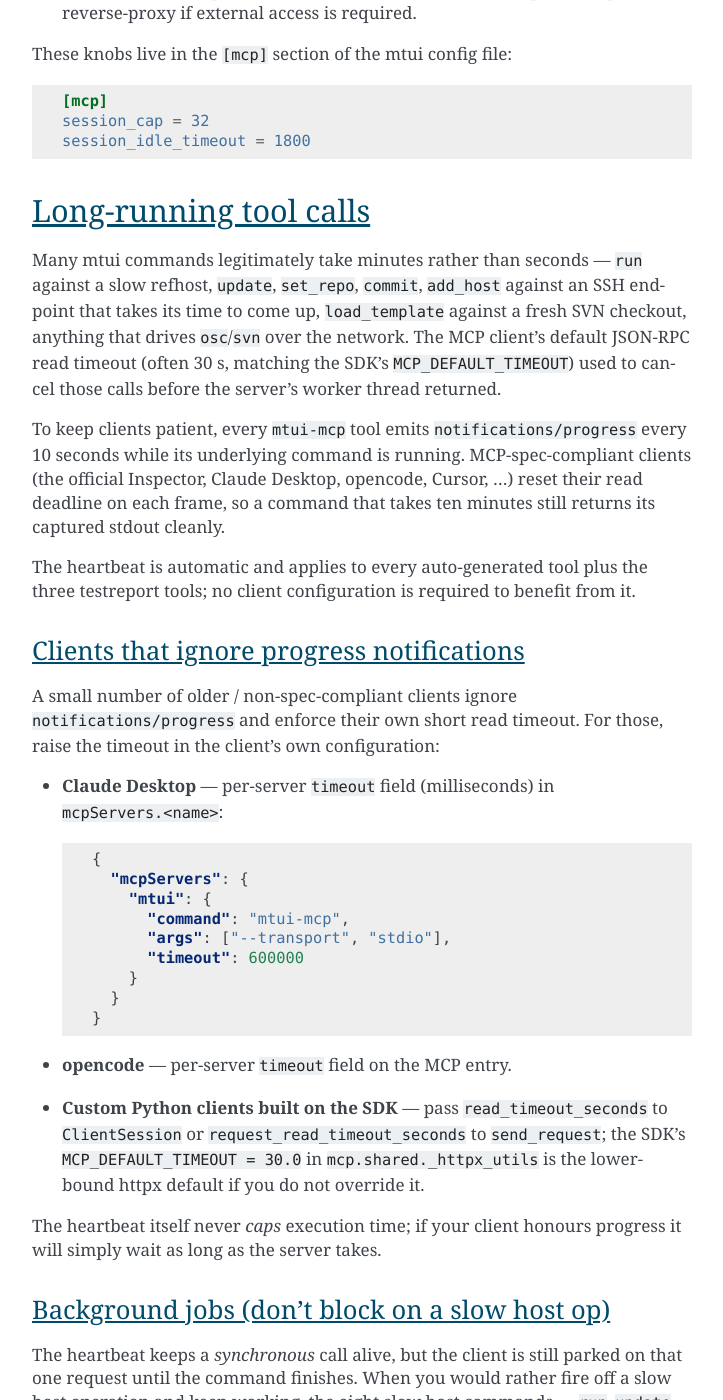
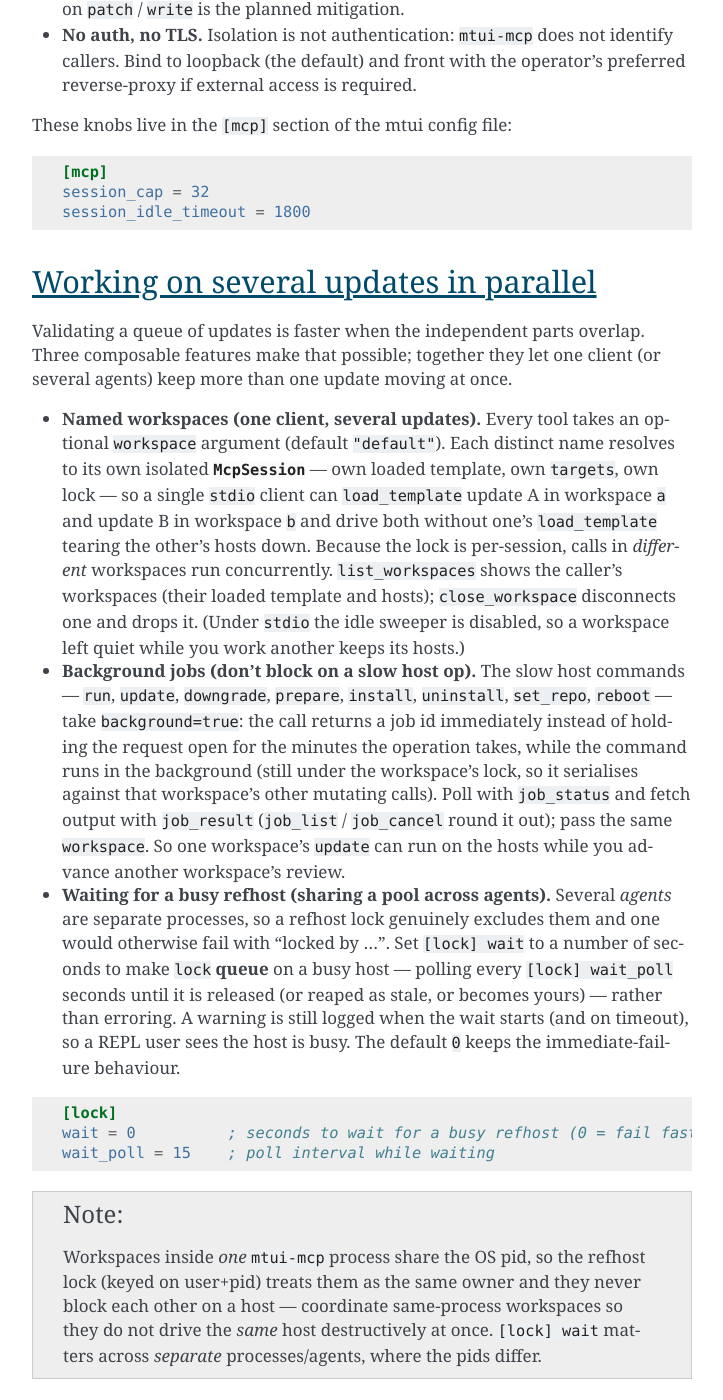
Before and after one commit to openSUSE/mtui, a Sphinx documentation site: the page built from Documentation/mcp.rst, in a window 1280 px wide and 1400 px high, scrolled down 9251 px. Shown: the whole window, without its empty margins (388-1111 px from the left). Built offline with Sphinx 7.4.7, drawn with Linux system fonts in a browser that asks for light colours; some of the changed text lies outside the part shown.

Commit message:
docs(mcp): document parallel-update workflow (workspaces, background jobs, lock wait)
New "Working on several updates in parallel" section covering the workspace
argument + list/close_workspace tools, the background=true slow-op flag +
job_status/job_result/job_list/job_cancel, and the [lock] wait/wait_poll
options, with the same-pid caveat for workspaces inside one process. Synopsis
updated to mention named workspaces.

```diff
--- a/Documentation/mcp.rst
+++ b/Documentation/mcp.rst
@@ -19,12 +19,14 @@ replace the REPL's ``$EDITOR``-based ``edit`` flow, with
 the checkout (build-check and install logs, ``source.diff``, …).
 
 Session state is isolated per client. Under ``stdio`` one process
-serves one client, so there is exactly one ``Config`` / loaded test
-report / set of connected hosts. Under ``http`` each connected client
-gets its **own** isolated session — its own ``metadata`` and
-``targets`` — so concurrent clients never see each other's loaded
-template or hosts (see :ref:`mcp-concurrency`). Clients load their own
-state at runtime via the ``load_template`` and ``add_host`` tools.
+serves one client; under ``http`` each connected client gets its
+**own** isolated session — its own ``metadata`` and ``targets`` — so
+concurrent clients never see each other's loaded template or hosts
+(see :ref:`mcp-concurrency`). Either way a single client can hold
+several **named workspaces** (the ``workspace`` argument on every tool),
+each an independent loaded template + set of hosts, to drive more than
+one update at once (see :ref:`mcp-parallel-updates`). Clients load their
+own state at runtime via the ``load_template`` and ``add_host`` tools.
 
 .. _Model Context Protocol: https://modelcontextprotocol.io
 
@@ -452,6 +454,64 @@ These knobs live in the ``[mcp]`` section of the mtui config file:
     session_idle_timeout = 1800
 
 
+.. _mcp-parallel-updates:
+
+Working on several updates in parallel
+======================================
+
+Validating a queue of updates is faster when the independent parts overlap.
+Three composable features make that possible; together they let one client
+(or several agents) keep more than one update moving at once.
+
+* **Named workspaces (one client, several updates).** Every tool takes an
+  optional ``workspace`` argument (default ``"default"``). Each distinct
+  name resolves to its own isolated :class:`McpSession` — own loaded
+  template, own ``targets``, own lock — so a single ``stdio`` client can
+  ``load_template`` update A in workspace ``a`` and update B in workspace
+  ``b`` and drive both without one's ``load_template`` tearing the other's
+  hosts down. Because the lock is per-session, calls in *different*
+  workspaces run concurrently. ``list_workspaces`` shows the caller's
+  workspaces (their loaded template and hosts); ``close_workspace``
+  disconnects one and drops it. (Under ``stdio`` the idle sweeper is
+  disabled, so a workspace left quiet while you work another keeps its
+  hosts.)
+
+* **Background jobs (don't block on a slow host op).** The slow host
+  commands — ``run``, ``update``, ``downgrade``, ``prepare``, ``install``,
+  ``uninstall``, ``set_repo``, ``reboot`` — take ``background=true``: the
+  call returns a job id immediately instead of holding the request open for
+  the minutes the operation takes, while the command runs in the
+  background (still under the workspace's lock, so it serialises against
+  that workspace's other mutating calls). Poll with ``job_status`` and
+  fetch output with ``job_result`` (``job_list`` / ``job_cancel`` round it
+  out); pass the same ``workspace``. So one workspace's ``update`` can run
+  on the hosts while you advance another workspace's review.
+
+* **Waiting for a busy refhost (sharing a pool across agents).** Several
+  *agents* are separate processes, so a refhost lock genuinely excludes
+  them and one would otherwise fail with "locked by …". Set ``[lock] wait``
+  to a number of seconds to make ``lock`` **queue** on a busy host —
+  polling every ``[lock] wait_poll`` seconds until it is released (or
+  reaped as stale, or becomes yours) — rather than erroring. A warning is
+  still logged when the wait starts (and on timeout), so a REPL user sees
+  the host is busy. The default ``0`` keeps the immediate-failure
+  behaviour.
+
+.. code-block:: ini
+
+    [lock]
+    wait = 0          ; seconds to wait for a busy refhost (0 = fail fast)
+    wait_poll = 15    ; poll interval while waiting
+
+.. note::
+
+   Workspaces inside *one* ``mtui-mcp`` process share the OS pid, so the
+   refhost lock (keyed on user+pid) treats them as the same owner and they
+   never block each other on a host — coordinate same-process workspaces so
+   they do not drive the *same* host destructively at once. ``[lock] wait``
+   matters across *separate* processes/agents, where the pids differ.
+
+
 Long-running tool calls
 =======================
 
```
